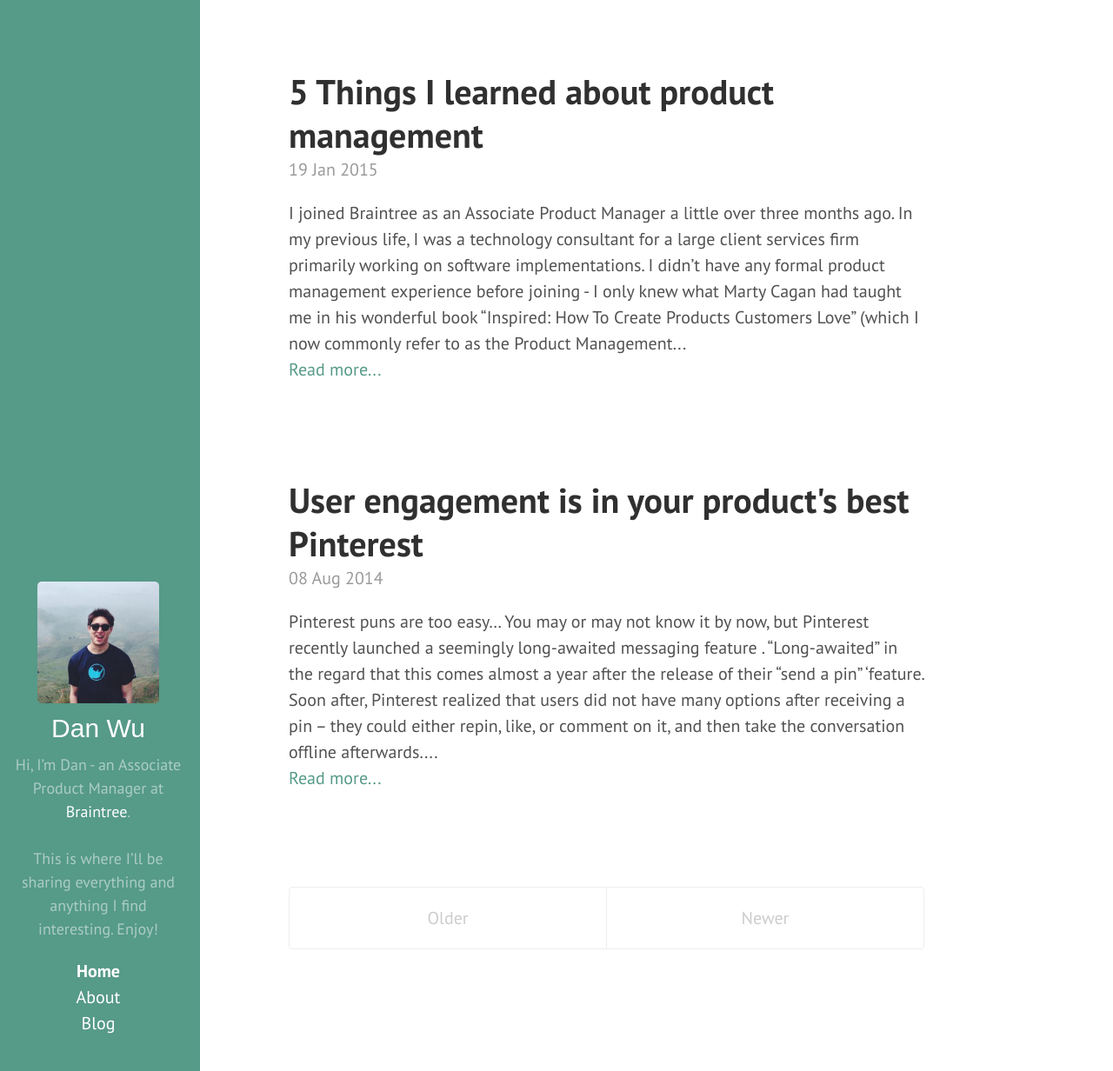
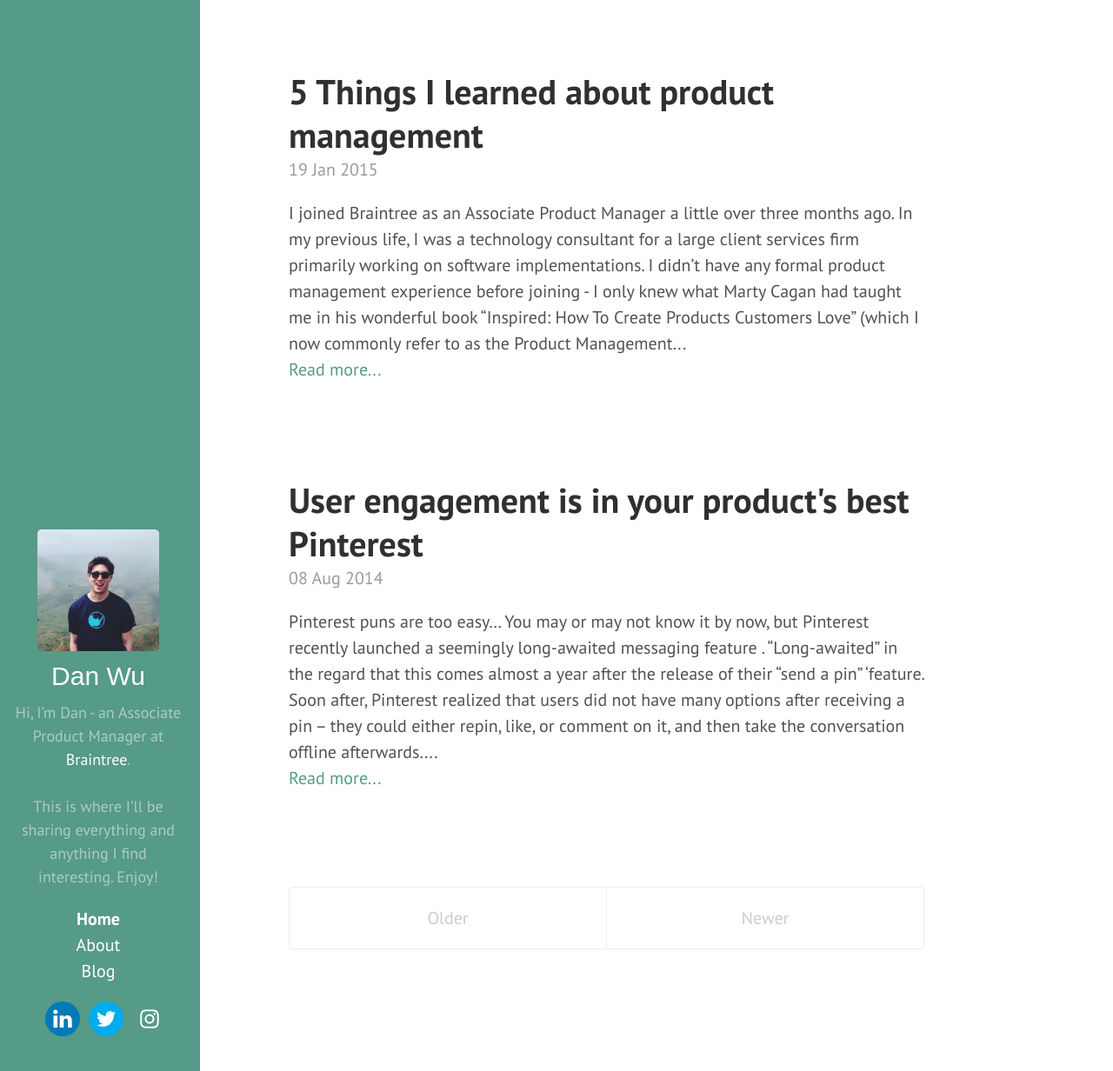
Before and after one commit to danielwu426/danielwu426.github.io, a Jekyll site: the page built from index.html, in a window 1280 px wide and 1232 px high. Shown: the whole window at 87% size. Built offline with Jekyll 4.4.1, drawn with Linux system fonts in a browser that asks for light colours; nearby versions of some CDN libraries; some web fonts are replaced; Markdown is read by kramdown in place of the engine named in the settings; the list of posts is cut into pages by our own code.

Commit message:
Added social media icons

```diff
--- a/_includes/head.html
+++ b/_includes/head.html
@@ -17,6 +17,7 @@
   <link rel="stylesheet" href="/public/css/poole.css">
   <link rel="stylesheet" href="/public/css/syntax.css">
   <link rel="stylesheet" href="/public/css/hyde.css">
+  <link href="//netdna.bootstrapcdn.com/font-awesome/4.0.3/css/font-awesome.css" rel="stylesheet">
   <link rel="stylesheet" href="http://fonts.googleapis.com/css?family=PT+Sans:400,400italic,700|Abril+Fatface">
   <link href='http://fonts.googleapis.com/css?family=Droid+Sans' rel='stylesheet' type='text/css'>
 
--- a/_includes/sidebar.html
+++ b/_includes/sidebar.html
@@ -29,5 +29,11 @@
 
     </ul>
 
+<ul class="social-media">
+<li><a href="http://www.linkedin.com/in/danwu426"><i class="fa fa-linkedin"></i></a></li>
+<li><a href="https://twitter.com/itsdanwu"><i class="fa fa-twitter"></i></a></li>
+<li><a href="https://instagram.com/itsdanwu/"><i class="fa fa-instagram"></i></a></li>
+</ul>
+
   </div>
 </div>
--- a/public/css/hyde.css
+++ b/public/css/hyde.css
@@ -61,6 +61,28 @@
   background-color: #202020;
 }
 
+.social-media {
+  overflow: auto;
+  list-style-type: none;}
+
+.social-media li a i{
+ float: left;
+    color: #fff;
+     width: 40px;
+ height: 40px;
+  border-radius: 20px;
+ font-size: 25px;
+ text-align: center;
+   margin-right: 10px;
+  padding-top: 5%;
+}
+
+ .fa-linkedin {
+ background:#007bb6
+}
+.fa-twitter {
+ background:#00aced
+}
 
 @media (min-width: 48rem) {
   .sidebar {
```
Also changed, not shown: README.md (deleted).
